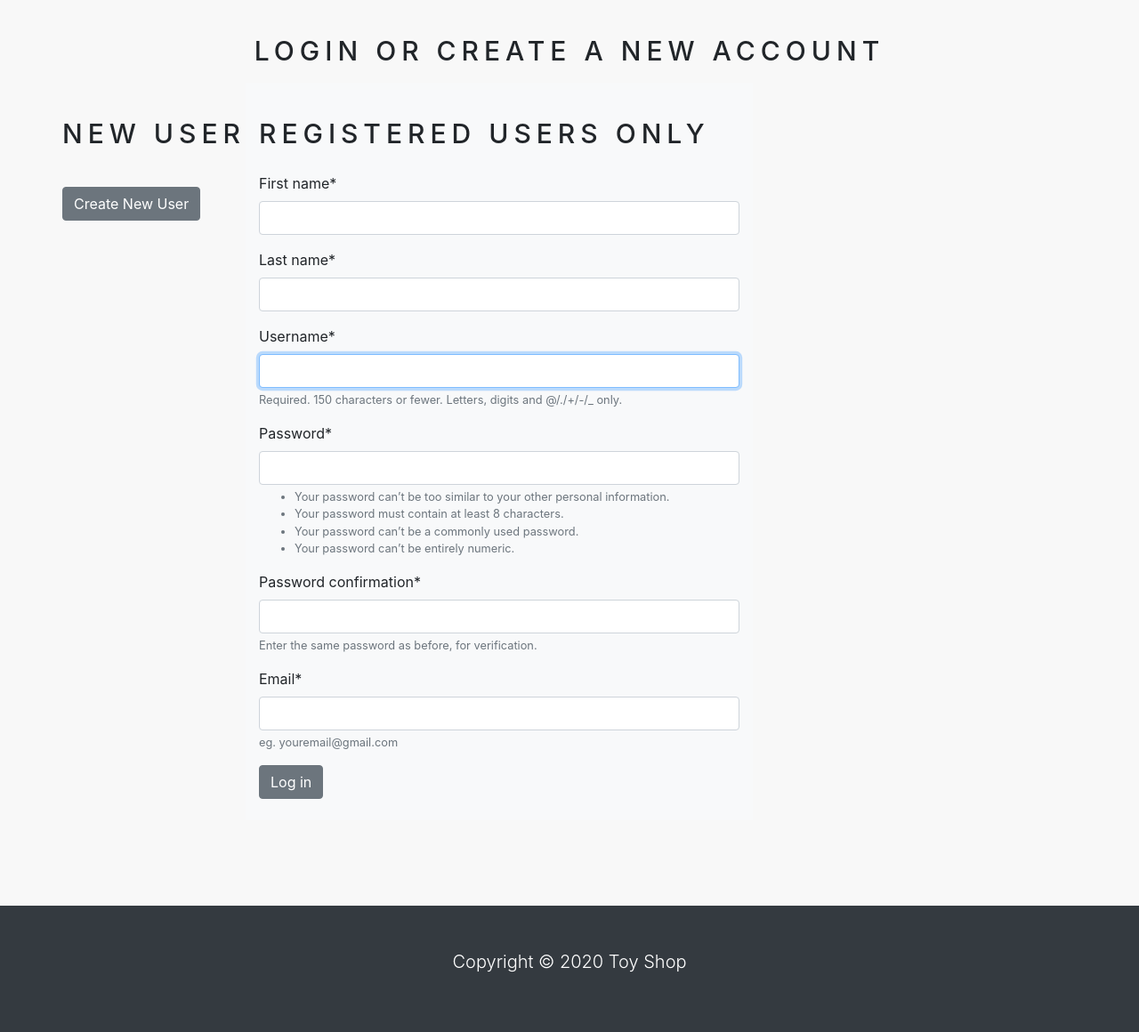
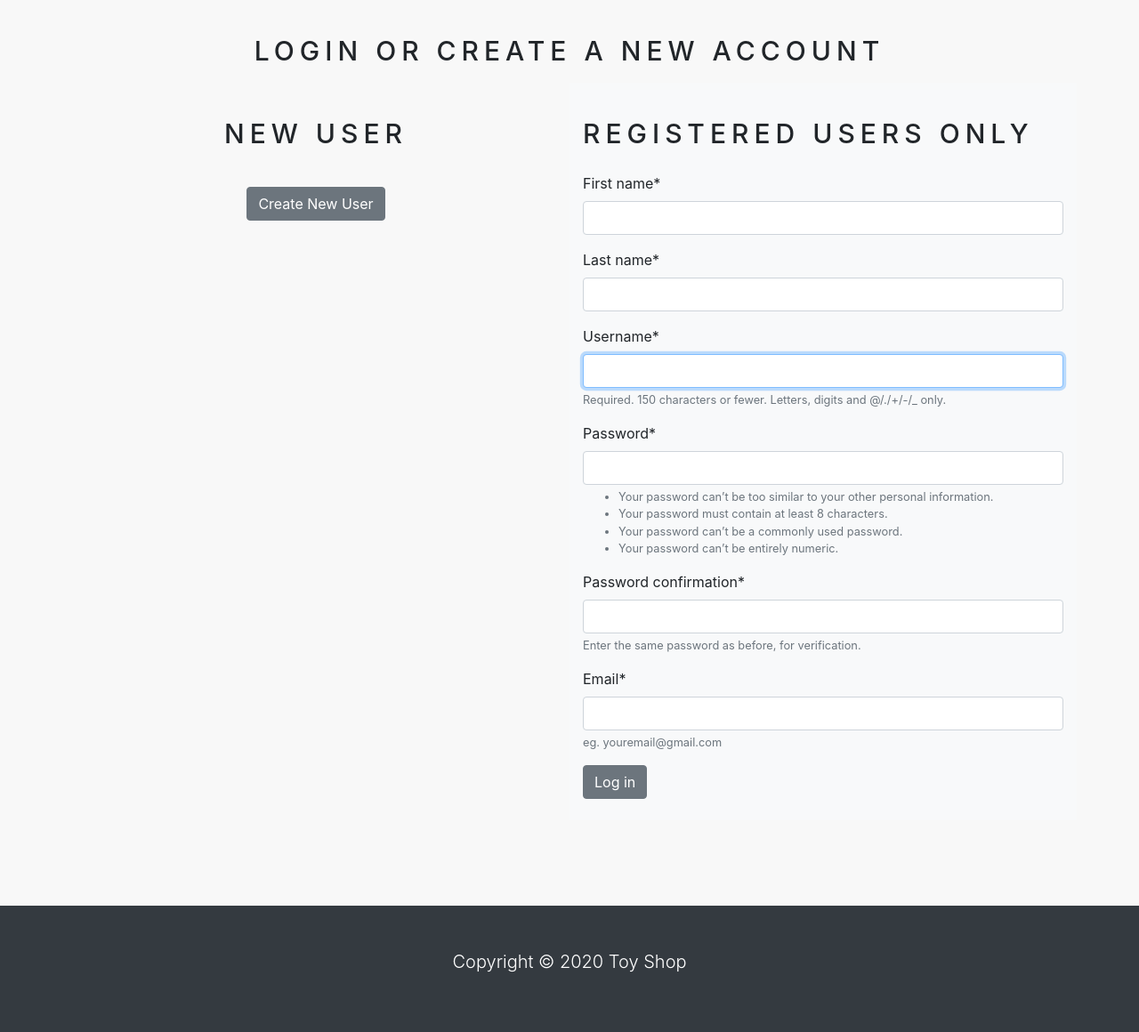
Before and after one commit to U-Ra-All/ecommerce-project, a Django app: template shop/templates/login.html in a window 1280 px wide. Shown: the part 82-1242 px from the top of the page at 89% size. Run offline with Django 3.2, Linux system fonts and the light colour scheme; the template is opened without the code that fills it: values that come from a table or form of the project are taken from there, others are empty; parts of the project's set-up code (start-up, migrations or seed data) failed here and were passed over; some libraries are stand-ins or nearby versions.

Commit message:
Fix Login layout

```diff
--- a/shop/templates/login.html
+++ b/shop/templates/login.html
@@ -16,7 +16,7 @@
 			Login or Create a New Account
 		</h1>
 		<div class="row">
-			<div col-12 col-sm-12 col-lg-6 text-center custom_div>
+			<div class="col-12 col-sm-12 col-lg-6 text-center custom_div" >
 				<br>
 				<h2 class="product_title">
 					New User
```
Also changed, not shown: shop/templates/home.html (line endings or trailing spaces).
